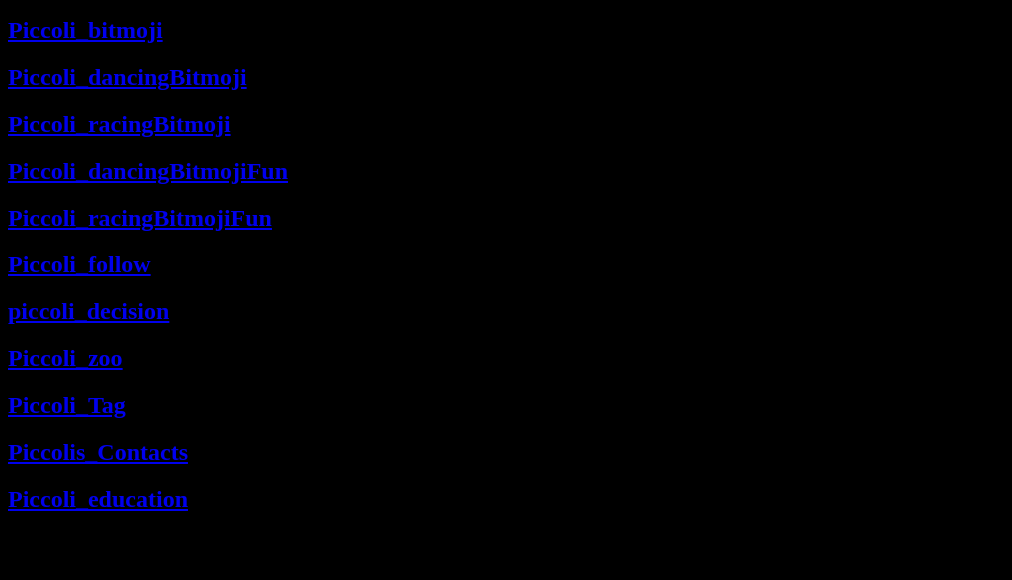
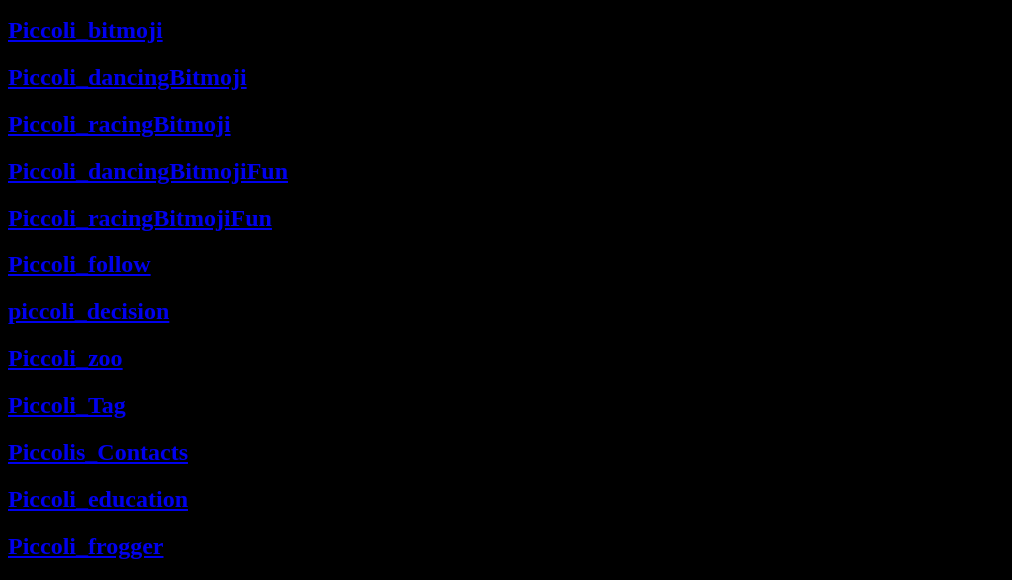
Before and after one commit to Jpiccoli1691/Jpiccoli1691.github.io, a plain HTML site: page javascripts.html in a window 1280 px wide. Shown: the part 375-955 px from the top of the page, without its empty margins (0-1012 px from the left). Before the commit the page ends 908 px from the top, so only its background shows below. Drawn offline with Linux system fonts and the light colour scheme; a script that the page names is missing.

Commit message:
Update javascripts.html

```diff
--- a/javascripts.html
+++ b/javascripts.html
@@ -31,5 +31,6 @@
   <h2><a href="https://www.khanacademy.org/computer-programming/piccoli_tag/5294542976237568">Piccoli_Tag</a></h2><script src="https://www.khanacademy.org/computer-programming/piccoli_tag/5294542976237568/embed.js?editor=no&buttons=no&author=no&embed=yes"></script></a></p>
 <h2><a href="https://www.khanacademy.org/computer-programming/piccolis_contacts/4751736746590208">Piccolis_Contacts</a></h2><script src="https://www.khanacademy.org/computer-programming/piccolis_contacts/4751736746590208/embed.js?editor=no&buttons=no&author=no&embed=yes"></script></a></p>
 <h2><a href="https://www.khanacademy.org/computer-programming/piccoli_education/4771229170450432">Piccoli_education</a></h2><script src="https://www.khanacademy.org/computer-programming/piccoli_education/4771229170450432/embed.js?editor=no&buttons=no&author=no&embed=yes"></script></a></p>
+<h2><a href="https://www.khanacademy.org/computer-programming/piccoli_frogger/5818439595245568">Piccoli_frogger</a></h2><script src="https://www.khanacademy.org/computer-programming/piccoli_frogger/5818439595245568/embed.js?editor=no&buttons=no&author=no&embed=yes"></script></a></p>
 </body>
 </html>
```
